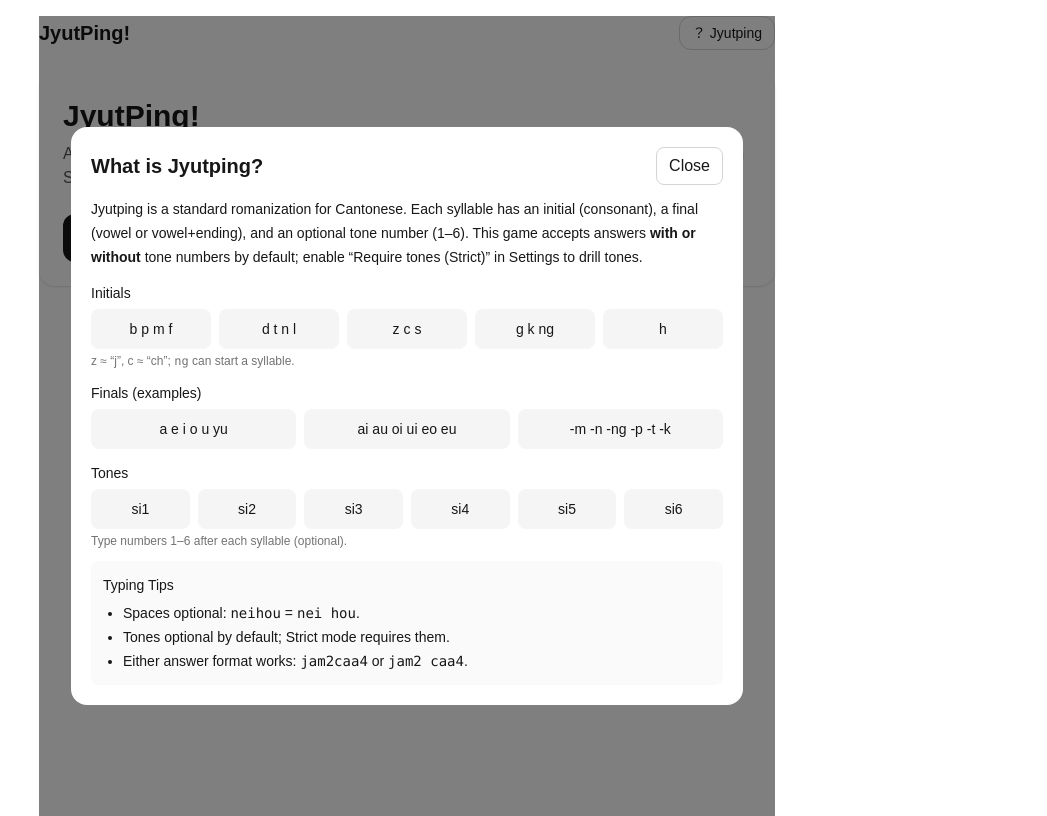
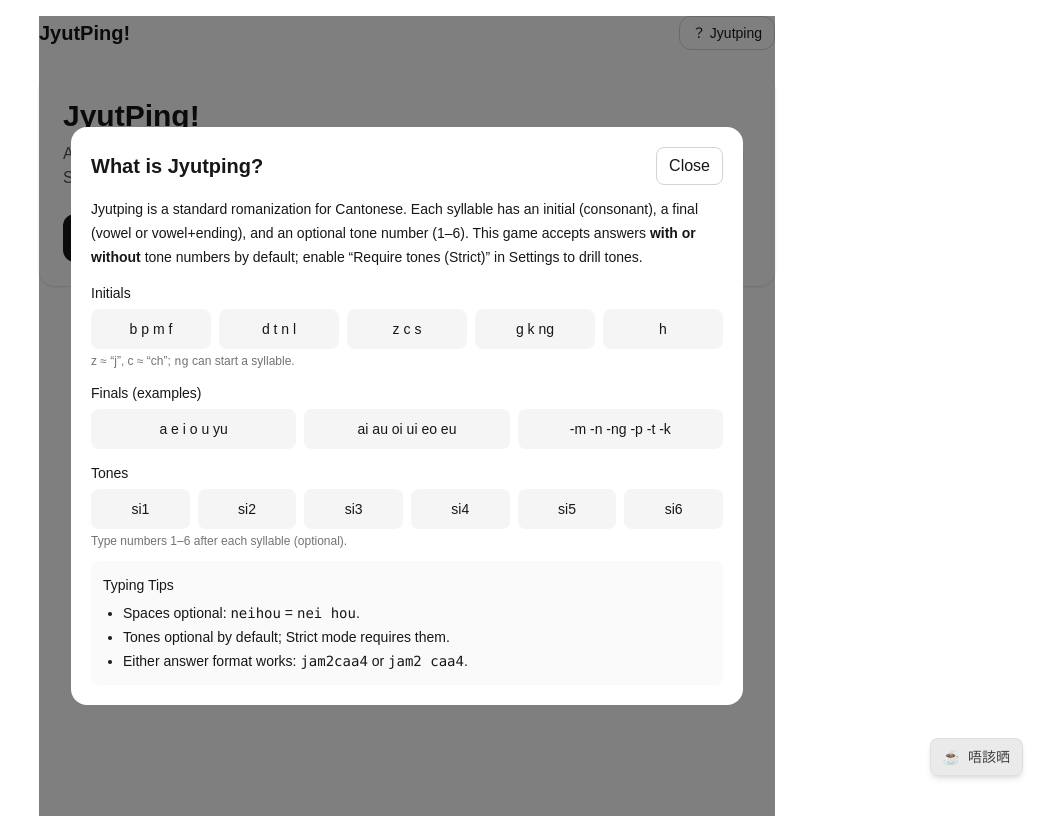
Before and after one commit to tchan1002/jyutping, a Next.js app: page / in a window 1280 px wide. Shown: the whole page, without its empty margins (233-1280 px from the left). Built offline with nearby package versions, Linux system fonts and the light colour scheme.

Commit message:
Add desktop-only donation link
- Add 唔該晒 donation link that only shows on desktop (md: breakpoint and up)
- Positioned as fixed bottom-right floating button
- Uses responsive design with hidden md:block classes
- Styled with backdrop blur and adaptive colors for light/dark mode

```diff
--- a/src/app/layout.tsx
+++ b/src/app/layout.tsx
@@ -26,6 +26,18 @@ export default function RootLayout({ children }: { children: React.ReactNode })
     <html lang="en" className="h-full">
       <body className="min-h-full bg-neutral-50 text-neutral-900 dark:bg-neutral-900 dark:text-neutral-100">
         <div className="max-w-3xl mx-auto p-4">{children}</div>
+        {/* Desktop-only donation link */}
+        <div className="hidden md:block fixed bottom-6 right-6 z-50">
+          <a
+            href="https://buymeacoffee.com/tchan0"
+            target="_blank"
+            rel="noopener noreferrer"
+            className="inline-flex items-center gap-2 px-3 py-2 rounded-lg bg-neutral-200/80 hover:bg-neutral-300/80 dark:bg-neutral-700/80 dark:hover:bg-neutral-600/80 text-neutral-700 dark:text-neutral-300 text-sm font-medium shadow-md backdrop-blur-sm transition-all duration-200 border border-neutral-300/50 dark:border-neutral-600/50"
+          >
+            <span>☕</span>
+            <span>唔該晒</span>
+          </a>
+        </div>
       </body>
     </html>
   );
```
